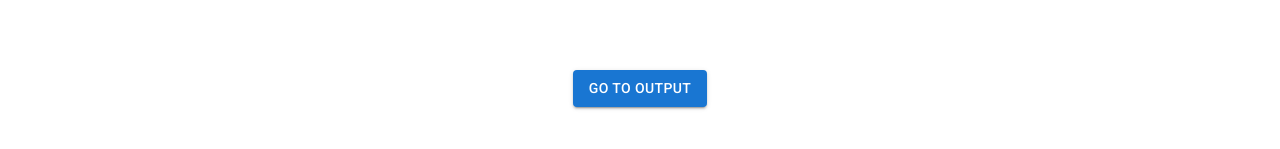
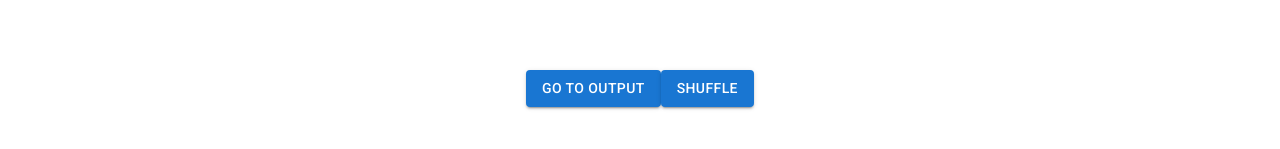
Before and after one commit to AdityaRaj1440/SIH_GraphicalPassword, a React (Create React App) app in the folder login/: page /login in a window 1280 px wide. Shown: the part 537-686 px from the top of the page. Built offline with nearby package versions, Linux system fonts and the light colour scheme.

Commit message:
fixed shuffle (Fing idiots, don't MUTATE the original STATE)

```diff
--- a/login/src/ImageGrid.js
+++ b/login/src/ImageGrid.js
@@ -45,6 +45,14 @@ const ImageGrid = ({ selectedImg, setSelectedImg }) => {
                 navigate("/output")
             )
         }
+    }
+
+    const shuffle = () => {
+        let shuffArr = selectedImg
+        shuffArr = shuffArr.sort(() => Math.random() - 0.5)
+        setSelectedImg(shuffArr)
+        // console.log(shuffArr)
+        console.log(selectedImg)
     }
 
     const next = () => {
@@ -122,6 +130,7 @@ const ImageGrid = ({ selectedImg, setSelectedImg }) => {
             </div>
             <div>
                 <Button variant="contained" onClick={output}>Go to output</Button>
+                <Button variant="contained" onClick={shuffle}>Shuffle</Button>
 
             </div>
 
--- a/login/src/Output.js
+++ b/login/src/Output.js
@@ -1,4 +1,4 @@
-import { useState } from 'react';
+import { useState, useEffect } from 'react';
 import './App.css';
 import * as React from 'react';
 import ImageList from '@mui/material/ImageList';
@@ -7,12 +7,23 @@ import Button from '@mui/material/Button';
 import { useNavigate } from 'react-router-dom';
 
 const Output = ({ selectedImg, setSelectedImg }) => {
+    // const [mfstate, setMfstate] = useState(selectedImg)
+    // useEffect(() => {
+    //     let mountArray = shufflestupid()
+    //     setMfstate(mountArray)
+    // }, [])
+    // useEffect(() => {
+    //     console.log('Something happened')
+    //   }, [JSON.stringify(selectedImg)]);
+
     const navigate = useNavigate()
-    const shuffle = () => {
-        let shuffArr = selectedImg
+    const shufflestupid = () => {
+        let shuffArr = selectedImg.slice()
         shuffArr = shuffArr.sort(() => Math.random() - 0.5)
+        // let b = shuffArr[0]
+        // shuffArr[0] = shuffArr[1]
+        // shuffArr[1] = b
         setSelectedImg(shuffArr)
-        // console.log(shuffArr)
         console.log(selectedImg)
     }
 
@@ -49,7 +60,7 @@ const Output = ({ selectedImg, setSelectedImg }) => {
                 </ImageList>
             </div>
             <div>
-                <Button variant="contained" onClick={shuffle}>Shuffle</Button>
+                <Button variant="contained" onClick={shufflestupid}>Shuffle</Button>
                 <Button variant="contained" onClick={submit}>Reset to Login</Button>
             </div>
         </div>
```
